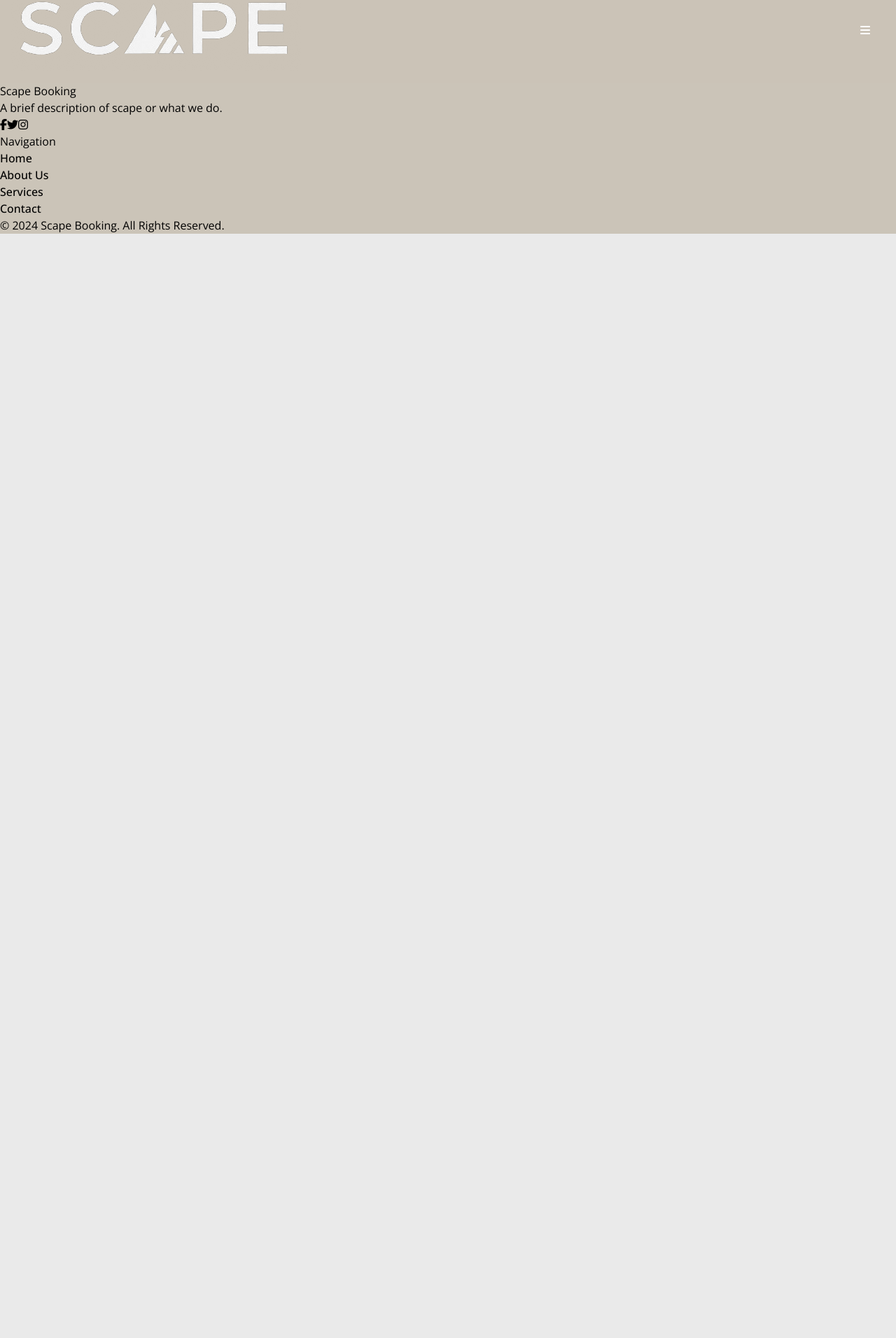
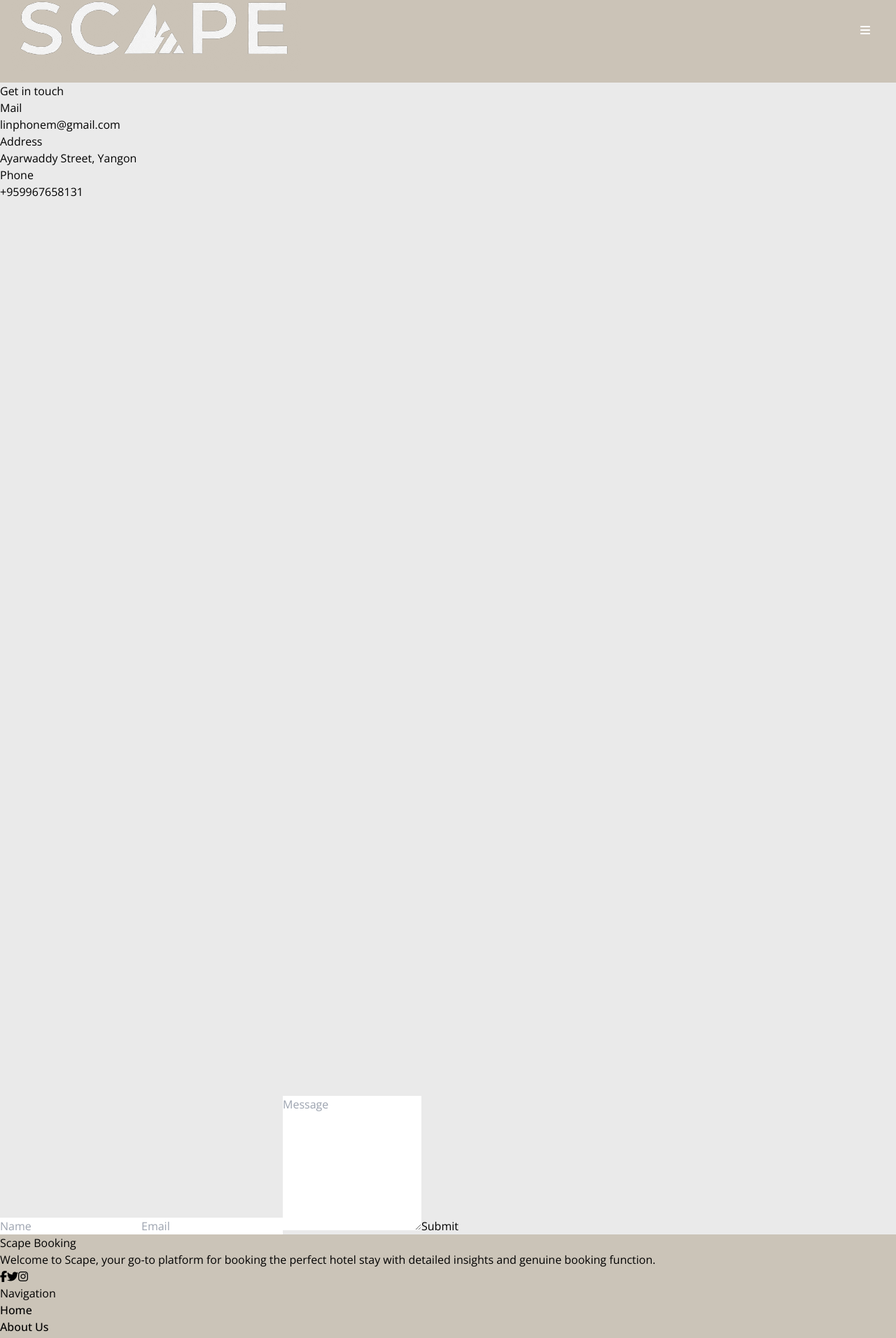
Before and after one commit to linphone2000/hotel-frontend, a React (Vite) app: page /contact in a window 1280 px wide. Shown: the part 32-1944 px from the top of the page at 70% size. Before the commit the page ends 800 px from the top, so only its background shows below. Built offline with nearby package versions, Linux system fonts and the light colour scheme; no server answers.

Commit message:
Fix about us and contact pages

```diff
--- a/package.json
+++ b/package.json
@@ -10,6 +10,7 @@
     "preview": "vite preview"
   },
   "dependencies": {
+    "@emailjs/browser": "^4.3.3",
     "axios": "^1.6.8",
     "chart.js": "^4.4.2",
     "date-fns": "^3.6.0",
--- a/src/App.jsx
+++ b/src/App.jsx
@@ -17,6 +17,7 @@ import Footer from "./components/Footer/Footer";
 import Profile from "./pages/Profile";
 import Bookings from "./pages/Bookings";
 import Favourites from "./pages/Favourites";
+import Contact from "./components/Contact/Contact";
 
 function App() {
   return (
@@ -30,6 +31,7 @@ function App() {
               <Routes>
                 <Route path="/" element={<Home />} />
                 <Route path="/about" element={<About />} />
+                <Route path="/contact" element={<Contact />} />
                 <Route path="/hotels" element={<HotelsPage />} />
                 <Route path="/profile" element={<Profile />} />
                 <Route path="/bookings" element={<Bookings />} />
--- /dev/null
+++ b/src/components/Contact/Contact.jsx
@@ -0,0 +1,153 @@
+import { useRef, useState } from "react";
+import { motion, useInView } from "framer-motion";
+import emailjs from "@emailjs/browser";
+import { useUIModal } from "../../context/UIModalContext";
+
+const variants = {
+  initial: {
+    y: -100,
+    opacity: 0,
+  },
+  animate: {
+    y: 0,
+    opacity: 1,
+    transition: {
+      duration: 0.5,
+      staggerChildren: 0.15,
+    },
+  },
+};
+
+const Contact = () => {
+  const { showToast } = useUIModal();
+  const cref = useRef();
+  const formRef = useRef();
+  const [error, setError] = useState(false);
+  const [success, setSuccess] = useState(false);
+
+  const isInView = useInView(cref, { margin: "-100px" });
+
+  const sendEmail = (e) => {
+    e.preventDefault();
+
+    // From LamaDev(YouTube)
+    emailjs
+      .sendForm(
+        "service_q74zcaq",
+        "template_gntrvbi",
+        formRef.current,
+        "kQjJEVl8JnnnVr94r"
+      )
+      .then(
+        (result) => {
+          setSuccess(true);
+        },
+        (error) => {
+          setError(true);
+        }
+      );
+  };
+
+  return (
+    <motion.div
+      className="contact h-full max-w-screen-xl mx-auto flex items-center gap-12 py-10 md:py-0 px-5 flex-col md:flex-row md:px-2.5"
+      variants={variants}
+      initial="initial"
+      whileInView={isInView && "animate"}
+    >
+      {/* Left */}
+      <motion.div
+        className="textContainer flex-1 flex flex-col font-semibold gap-5 text-center items-center mt-18"
+        variants={variants}
+      >
+        <motion.h1 className="text-lg md:text-4xl" variants={variants}>
+          Get in touch
+        </motion.h1>
+        <motion.div className="item" variants={variants}>
+          <h2>Mail</h2>
+          <span className="font-light">linphonem@gmail.com</span>
+        </motion.div>
+        <motion.div className="item" variants={variants}>
+          <h2>Address</h2>
+          <span className="font-light">Ayarwaddy Street, Yangon</span>
+        </motion.div>
+        <motion.div className="item" variants={variants}>
+          <h2>Phone</h2>
+          <span className="font-light">+959967658131</span>
+        </motion.div>
+      </motion.div>
+
+      {/* Right */}
+      <div className="formContainer flex-1 relative pt-[5%] md:p-12 w-full">
+        {/* Phone svg */}
+        <motion.div
+          ref={cref}
+          className="absolute m-auto stroke-current -z-10 text-cyan-500 w-full h-[450px] md:w-[250px] md:h-[250px]"
+          initial={{ opacity: 1 }}
+          whileInView={{ opacity: 0 }}
+          transition={{ delay: 2, duration: 1 }}
+        >
+          <svg viewBox="0 0 32.666 32.666">
+            <motion.path
+              strokeWidth={0.2}
+              fill="none"
+              initial={{ pathLength: 0 }}
+              animate={isInView && { pathLength: 1 }}
+              transition={{ duration: 1.5 }}
+              d="M28.189,16.504h-1.666c0-5.437-4.422-9.858-9.856-9.858l-0.001-1.664C23.021,4.979,28.189,10.149,28.189,16.504z
+            M16.666,7.856L16.665,9.52c3.853,0,6.983,3.133,6.981,6.983l1.666-0.001C25.312,11.735,21.436,7.856,16.666,7.856z M16.333,0
+            C7.326,0,0,7.326,0,16.334c0,9.006,7.326,16.332,16.333,16.332c0.557,0,1.007-0.45,1.007-1.006c0-0.559-0.45-1.01-1.007-1.01
+            c-7.896,0-14.318-6.424-14.318-14.316c0-7.896,6.422-14.319,14.318-14.319c7.896,0,14.317,6.424,14.317,14.319
+            c0,3.299-1.756,6.568-4.269,7.954c-0.913,0.502-1.903,0.751-2.959,0.761c0.634-0.377,1.183-0.887,1.591-1.529
+            c0.08-0.121,0.186-0.228,0.238-0.359c0.328-0.789,0.357-1.684,0.555-2.518c0.243-1.064-4.658-3.143-5.084-1.814
+            c-0.154,0.492-0.39,2.048-0.699,2.458c-0.275,0.366-0.953,0.192-1.377-0.168c-1.117-0.952-2.364-2.351-3.458-3.457l0.002-0.001
+            c-0.028-0.029-0.062-0.061-0.092-0.092c-0.031-0.029-0.062-0.062-0.093-0.092v0.002c-1.106-1.096-2.506-2.34-3.457-3.459
+            c-0.36-0.424-0.534-1.102-0.168-1.377c0.41-0.311,1.966-0.543,2.458-0.699c1.326-0.424-0.75-5.328-1.816-5.084
+            c-0.832,0.195-1.727,0.227-2.516,0.553c-0.134,0.057-0.238,0.16-0.359,0.24c-2.799,1.774-3.16,6.082-0.428,9.292
+            c1.041,1.228,2.127,2.416,3.245,3.576l-0.006,0.004c0.031,0.031,0.063,0.06,0.095,0.09c0.03,0.031,0.059,0.062,0.088,0.095
+            l0.006-0.006c1.16,1.118,2.535,2.765,4.769,4.255c4.703,3.141,8.312,2.264,10.438,1.098c3.67-2.021,5.312-6.338,5.312-9.719
+            C32.666,7.326,25.339,0,16.333,0z"
+            />
+          </svg>
+        </motion.div>
+        {/* Form */}
+        <motion.form
+          ref={formRef}
+          onSubmit={sendEmail}
+          className="flex flex-col gap-5"
+          initial={{ opacity: 0 }}
+          whileInView={{ opacity: 1 }}
+          transition={{ delay: 2, duration: 1 }}
+        >
+          <input
+            type="text"
+            required
+            placeholder="Name"
+            name="name"
+            className="p-5 bg-transparent border border-black text-black rounded-md md:p-2.5"
+          />
+          <input
+            type="email"
+            required
+            placeholder="Email"
+            name="email"
+            className="p-5 bg-transparent border border-black text-black rounded-md md:p-2.5"
+          />
+          <textarea
+            rows={8}
+            placeholder="Message"
+            name="message"
+            className="p-5 bg-transparent border border-black text-black rounded-md md:p-2.5"
+          />
+          <button className="p-5 bg-[#34bccb] border-none text-black rounded-md cursor-pointer transition-all hover:bg-white hover:text-gray-800 hover:shadow-lg hover:scale-95">
+            Submit
+          </button>
+          {error && showToast("error", "Error")}
+          {success && showToast("success", "Email sent successfully")}
+        </motion.form>
+      </div>
+    </motion.div>
+  );
+};
+
+export default Contact;
--- a/src/components/Footer/Footer.jsx
+++ b/src/components/Footer/Footer.jsx
@@ -1,42 +1,50 @@
 import { useNavigate } from "react-router-dom";
+import { motion } from "framer-motion";
 import "./Footer.css";
 
 const Footer = () => {
   const navigate = useNavigate();
   return (
-    <footer className="text-white" id="footer-section">
-      <div className="container mx-auto px-4 py-8 flex flex-wrap md:justify-between justify-center">
+    <motion.footer
+      initial={{ opacity: 0, y: 20 }}
+      animate={{ opacity: 1, y: 0 }}
+      transition={{ duration: 0.5 }}
+      className="text-white"
+      id="footer-section"
+    >
+      <div className="container mx-auto px-4 py-8 flex flex-col md:flex-row md:justify-between md:items-center justify-center">
         <div className="footer-left">
           <h1 className="text-xl font-bold">Scape Booking</h1>
           <p className="text-base mt-2">
-            A brief description of scape or what we do.
+            Welcome to Scape, your go-to platform for booking the perfect hotel
+            stay with detailed insights and genuine booking function.
           </p>
           <div className="social-media mt-4">
-            <a href="#" className="hover:text-white mr-4">
+            <a href="#" className="hover:text-gray-500 mr-4">
               <i className="fab fa-facebook-f"></i>
             </a>
-            <a href="#" className="hover:text-white mr-4">
+            <a href="#" className="hover:text-gray-500 mr-4">
               <i className="fab fa-twitter"></i>
             </a>
-            <a href="#" className="hover:text-white">
+            <a href="#" className="hover:text-gray-500">
               <i className="fab fa-instagram"></i>
             </a>
           </div>
         </div>
-        <div className="footer-right flex flex-col space-y-4">
-          <h3 className="text-lg font-semibold">Navigation</h3>
-          <ul className="text-base list-none">
+        <div className="footer-right gap-4 md:gap-0 items-center md:items-start flex flex-row md:flex-col space-y-4">
+          <h3 className="text-lg font-bold">Navigation</h3>
+          <ul className="!mt-0 md:!mt-2 text-base gap-2 flex md:flex-col list-none">
             <li>
-              <a onClick={() => navigate("/")}>Home</a>
+              <a className="font-extralight" onClick={() => navigate("/")}>Home</a>
             </li>
             <li>
-              <a onClick={() => navigate("/about")}>About Us</a>
+              <a className="font-extralight" onClick={() => navigate("/about")}>About Us</a>
             </li>
             <li>
-              <a onClick={() => navigate("/hotels")}>Services</a>
+              <a className="font-extralight" onClick={() => navigate("/hotels")}>Services</a>
             </li>
             <li>
-              <a onClick={() => navigate("/about")}>Contact</a>
+              <a className="font-extralight" onClick={() => navigate("/contact")}>Contact</a>
             </li>
           </ul>
         </div>
@@ -44,7 +52,7 @@ const Footer = () => {
       <div className="copyright text-center py-4">
         &copy; 2024 Scape Booking. All Rights Reserved.
       </div>
-    </footer>
+    </motion.footer>
   );
 };
 
--- a/src/context/BookingContext.jsx
+++ b/src/context/BookingContext.jsx
@@ -48,6 +48,7 @@ export const BookingProvider = ({ children }) => {
   // Fetch bookings manually
   const getBookingsByID = async (userID) => {
     try {
+      setBookingLoading(true);
       const response = await axios.get(flaskAPI + "/bookings/" + userID);
       if (response.status == 200) {
         setBookings(response.data);
@@ -66,7 +67,7 @@ export const BookingProvider = ({ children }) => {
 
   // Memo
   const BookingContextValue = useMemo(
-    () => ({ bookings, bookingsLoading, getBookingsByID }),
+    () => ({ bookings, bookingsLoading, getBookingsByID, setBookings }),
     [bookings, bookingsLoading]
   );
 
```
Also changed, not shown: src/components/BookingComponent/BookingComponent.jsx (+9 -8 lines), src/pages/About.jsx (+85 -20 lines), 1 other file (tests, documents, lock files or other folders).
